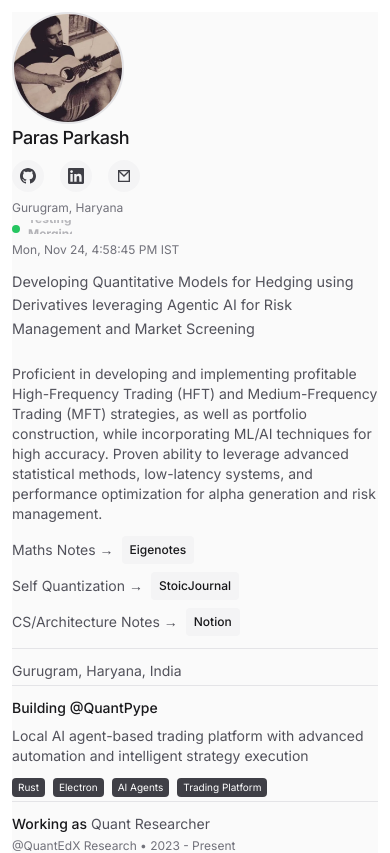
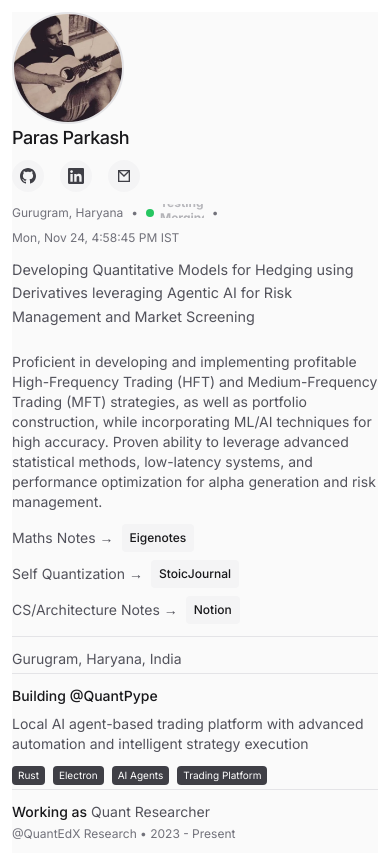
Before and after one commit to parasxparkash/parasxparkash.github.io, a Next.js app: page / in a window 390 px wide. Shown: the top 853 px of the page. Built offline with nearby package versions, Linux system fonts and the light colour scheme.

Commit message:
Make location, status, and time inline on mobile view

```diff
--- a/src/app/page.tsx
+++ b/src/app/page.tsx
@@ -120,23 +120,19 @@ export default function Home() {
                 <SocialLinks variant="mobile" />
               </div>
 
-              {/* Location */}
-              <p className="text-xs text-zinc-500 dark:text-zinc-400 mb-1">
-                Gurugram, Haryana
-              </p>
-
-              {/* Building/Testing/Merging Animation */}
-              <div className="flex items-center gap-2 mb-1">
-                <div className="w-2 h-2 bg-green-500 rounded-full animate-blink"></div>
-                <p className="text-xs text-zinc-500 dark:text-zinc-400 font-bold">
-                  <RotatingText items={['building', 'testing', 'merging']} />
-                </p>
+              {/* Location, Status Animation, and Time - Inline */}
+              <div className="flex items-center gap-2 flex-wrap text-xs text-zinc-500 dark:text-zinc-400 mb-3">
+                <span>Gurugram, Haryana</span>
+                <span>•</span>
+                <div className="flex items-center gap-1.5">
+                  <div className="w-2 h-2 bg-green-500 rounded-full animate-blink"></div>
+                  <span className="font-bold">
+                    <RotatingText items={['building', 'testing', 'merging']} />
+                  </span>
+                </div>
+                <span>•</span>
+                <span className="font-normal">{istTime}</span>
               </div>
-
-              {/* Time */}
-              <p className="text-xs text-zinc-500 dark:text-zinc-400 font-normal mb-3">
-                {istTime}
-              </p>
 
               {/* Headline Text */}
               <p className="text-sm text-zinc-600 dark:text-zinc-400 mb-2 text-justify">
```
